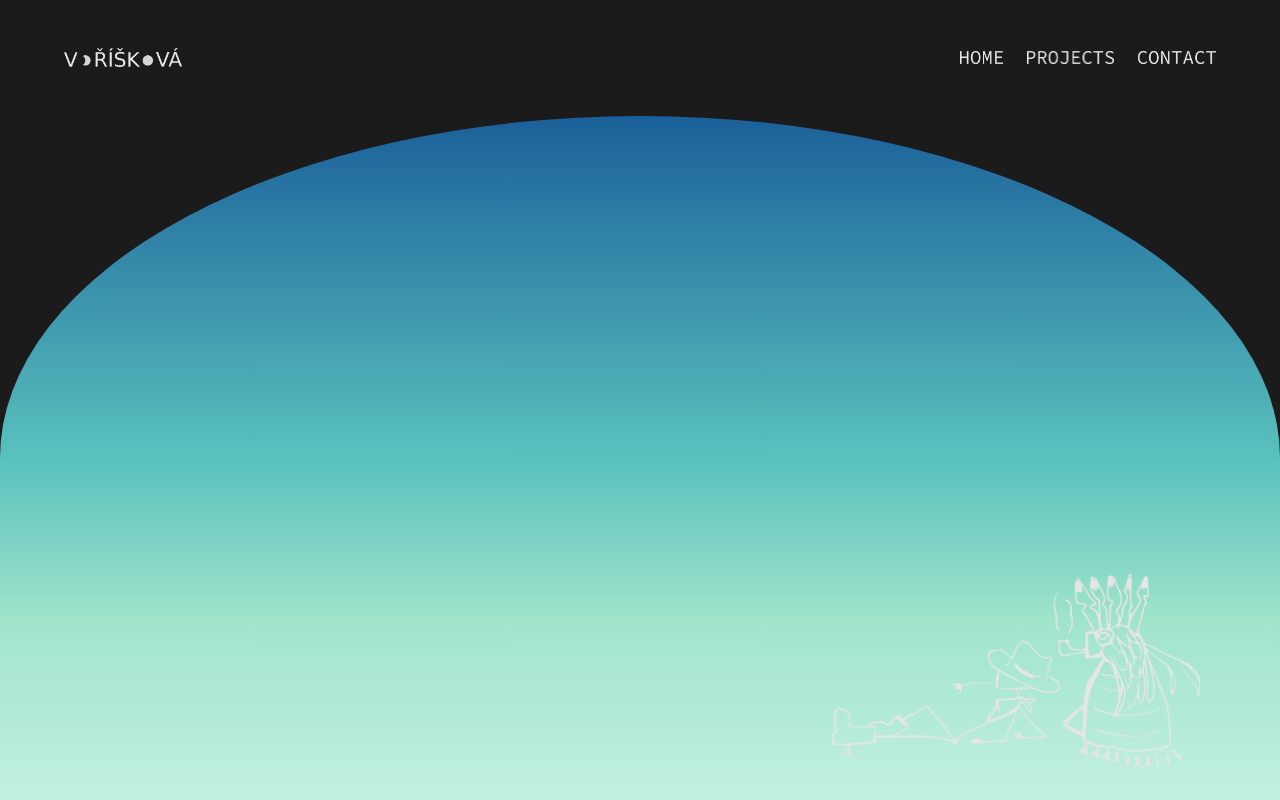
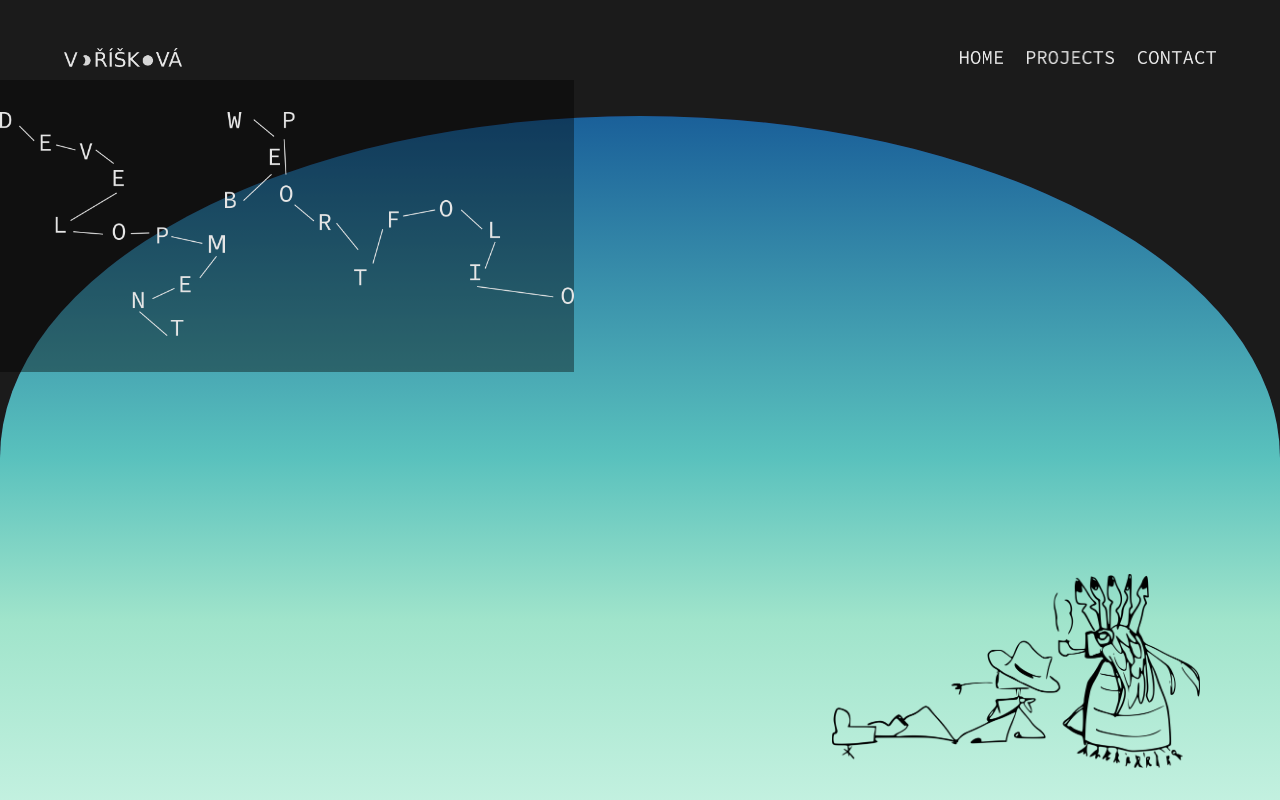
Before and after one commit to havoriskova/portfolio, a React (Create React App) app in the folder 01-portfolio/: page / in a window 1280 px wide. Shown: the top 800 px of the page. Built offline with nearby package versions, Linux system fonts and the light colour scheme; the HTML template or start-up script is replaced by a standard one.

Commit message:
started with hero header (needs to be done with flexbox items as parents of img

```diff
--- a/01-portfolio/src/components/Home.css
+++ b/01-portfolio/src/components/Home.css
@@ -22,6 +22,17 @@
     width: 100%;
     max-width: 1400px; /*might change*/
     z-index: 3;
+}
+
+.header-container {
+    position: absolute;
+    display: flex;
+    align-self: stretch;
+    background-color: rgba(0 0 0 / .4);
+}
+
+.header-container img {
+    max-width: 100%;
 }
 
 /* ------------------------shooting stars----------------------------*/
@@ -149,7 +160,7 @@
 
 .robots_hero_container img {
     max-width: 70%;
-    filter: invert(90%);
+    /* filter: invert(90%); */
     padding-bottom: 2rem;
     pointer-events: none;
 }
--- a/01-portfolio/src/components/Home.js
+++ b/01-portfolio/src/components/Home.js
@@ -3,6 +3,9 @@ import'./Home.css';
 import heroRobots from '../img/robots_hero.png';
 import aboutHeader from '../img/headers/about_6_rem.png';
 import aboutImage from '../img/about.jpeg';
+import webHeader from '../img/headers/web_6_rem.png';
+import developmentHeader from '../img/headers/development_14_rem.png';
+import portfolioHeader from '../img/headers/portfolio_12_rem.png';
 
 
 const Home = (props) => {
@@ -99,8 +102,14 @@ const Home = (props) => {
                             <div className="sky_hero_container_stars">
                                 {/* {stars.map(star => {<div className='sky_hero_container_star' key={star.id}>{star}</div>})} */}
                             </div>
-                            <div className="sky_hero_container_shooting-con"></div>
+                            <div className="sky_hero_container_shooting-con">
+                            </div>
                         </div>
+                </div>
+                <div className='header-container'>
+                    <div className='development constellation_header_14'><img alt='development' src={developmentHeader}/></div>
+                    <div className='web constellation_header_6'><img alt='web' src={webHeader}/></div>
+                    <div className='portfolio constellation_header_12'><img alt='portfolio' src={portfolioHeader}/></div>
                 </div>
             </div>
             <div>Home !!!!</div>
--- a/01-portfolio/src/index.css
+++ b/01-portfolio/src/index.css
@@ -52,6 +52,9 @@ code {
   height: calc(.6rem * 12);
 }
 
+.constellation_header_14 img {
+  height: calc(.6rem * 14);
+}
 
 @media (min-width:500px) {
 
@@ -80,4 +83,8 @@ code {
     .constellation_header_12 img {
     height: calc(1rem * 12);
   }
+
+    .constellation_header_14 img {
+      height: calc(1rem * 14);
+    }
 }
```
